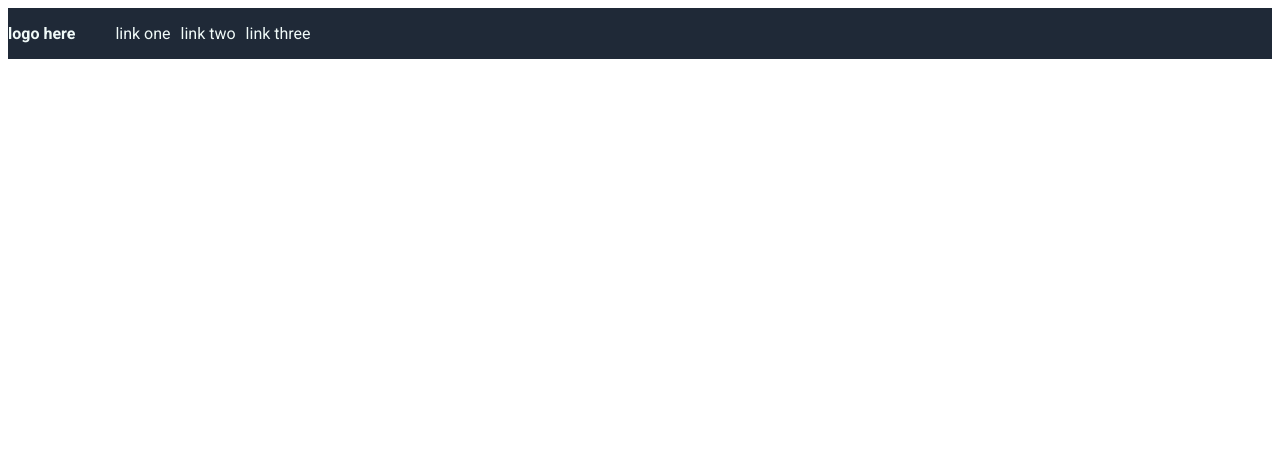
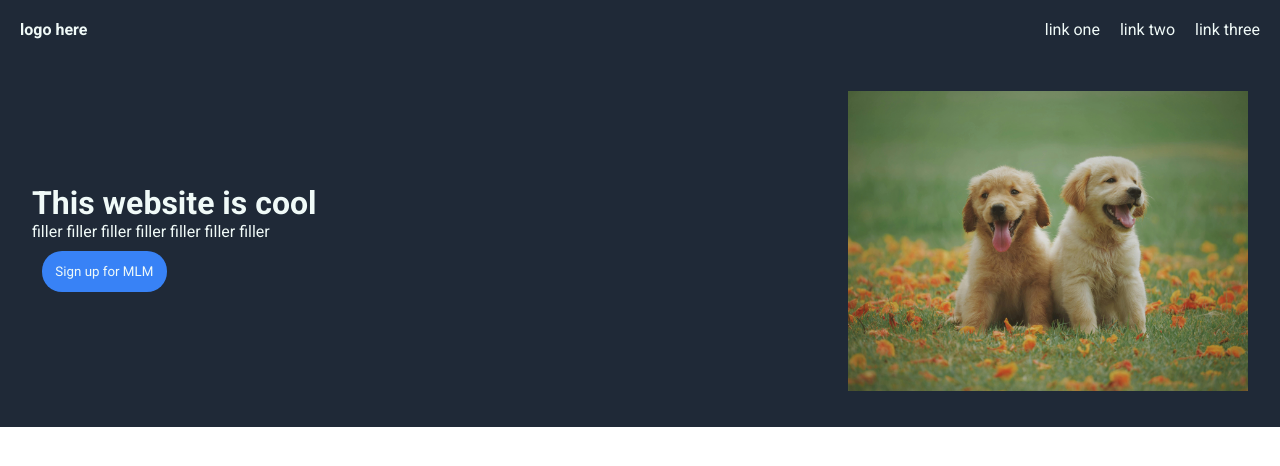
Before and after one commit to jscheckn/landingpage, a plain HTML site: page index.html in a window 1280 px wide. Drawn offline with Linux system fonts and the light colour scheme.

Commit message:
firstday

```diff
--- a/index.html
+++ b/index.html
@@ -18,8 +18,20 @@
                 <li><a href="https://google.com">link two</a></li>
                 <li><a href="https://google.com">link three</a></li>
             </div>
+            <div class="HeroText">
+                <div class="leftheader">
+                    <h1>This website is cool</h1>
+                <p>filler filler filler filler filler filler filler</p>
+                <button class="button">Sign up for MLM</button>
+                </div>
+                <div class="rightheader">
+                    <img src="dog.jpg" alt="placeholder" width="400">
+                </div>
+
+            </div>
         </div>
-    </div>
+
+
 
 </body>
 </html>
--- a/styles.css
+++ b/styles.css
@@ -1,15 +1,17 @@
 *{
   font-family: "Roboto";
-
+  margin: 0;
 }
 
 .header{
-    display: flex;
+    color: #F0FAF8;
+
     background-color: #1F2937;
 
 }
 .logo{
-    color: #F0FAF8;
+    padding: 20px;
+
     font-weight: bolder;
 }
 a{
@@ -19,13 +21,31 @@ a{
     font-size: 1em
 }
 .nav-bar{
+
      display: flex;
      align-items: center;
+     width: 100%;
      justify-content: space-between;
 }
 ul{
+    padding: 20px;
     display: flex;
-    gap: 10px;
+    gap: 20px;
     list-style-type: none;
+}
 
+.HeroText{
+    display: flex;
+    justify-content: space-between;
+    padding: 2em;
+    align-items: center;
 }
+
+.button{
+    background-color: #3882F6;
+    color: #F0FAF8;
+    padding: 1em;
+    border-radius: 20px;
+    border: none;
+    margin: 10px;
+}
```
Also changed, not shown: dog.jpg (added).
